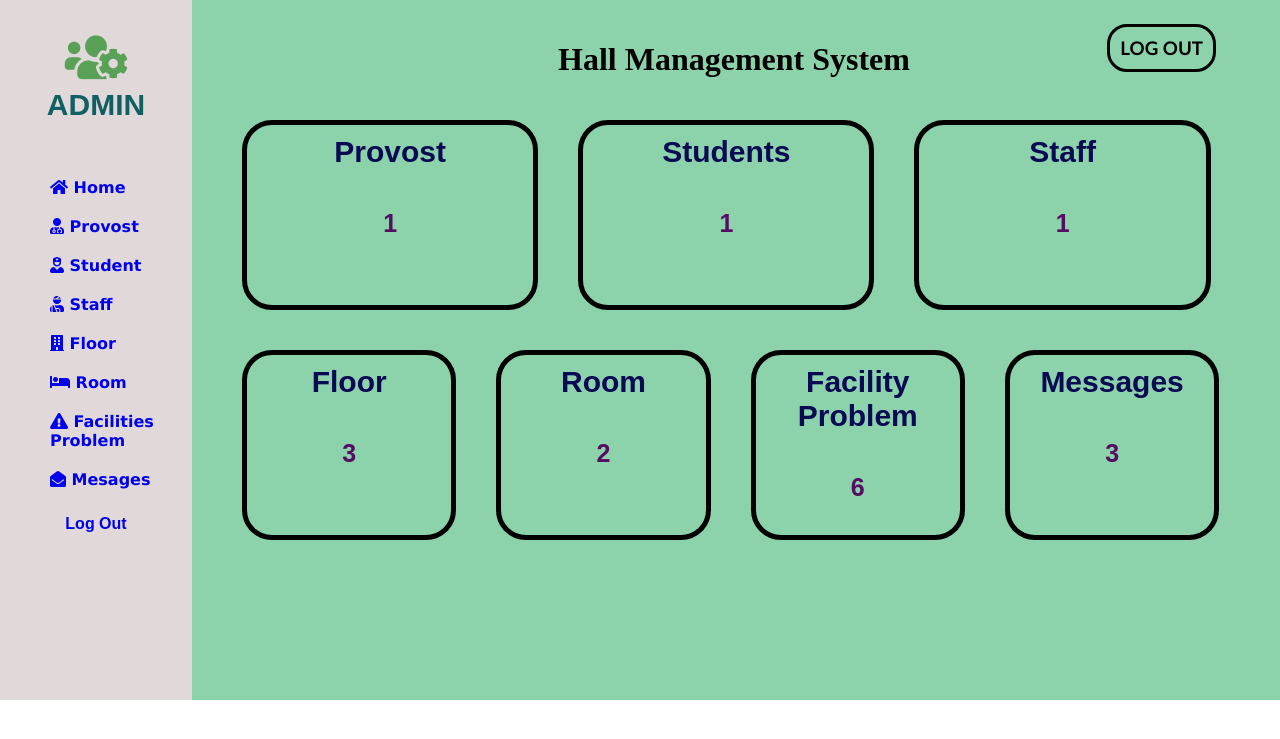
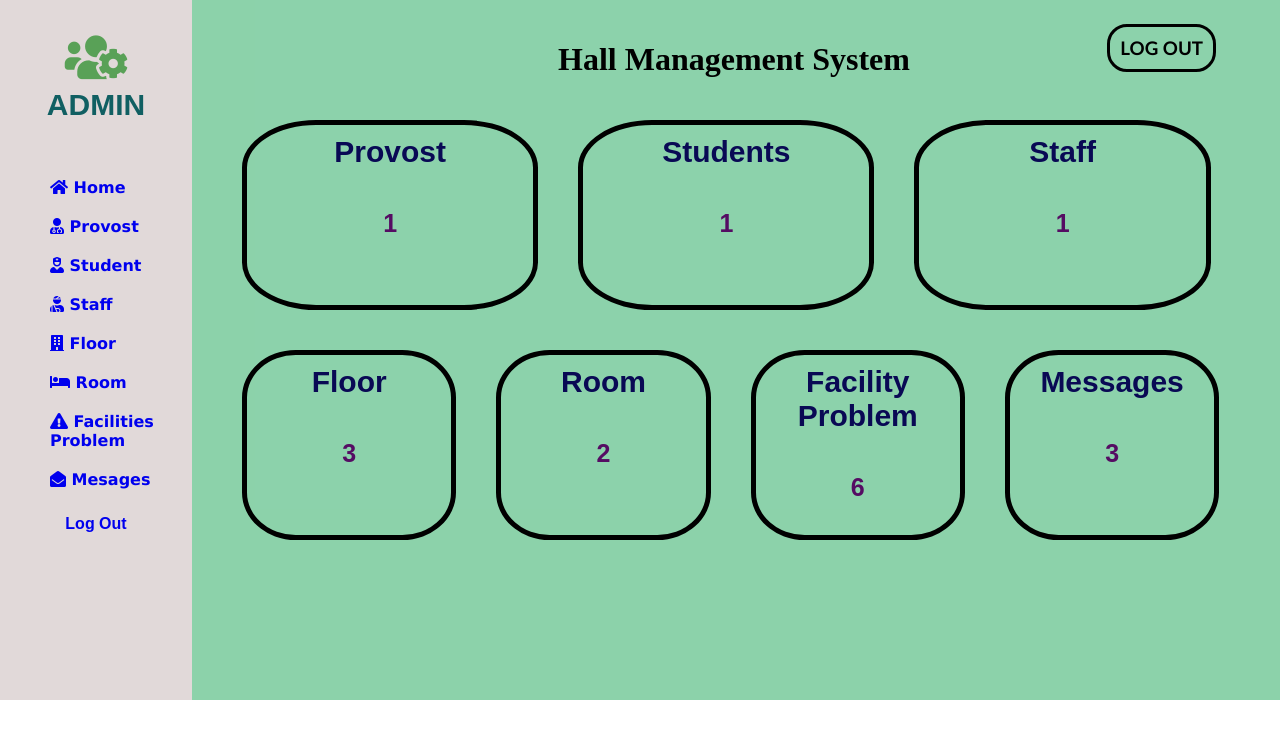
Before and after one commit to shakil2022/IWT-Final_Project, a PHP site: page /php/dashboard/home.php in a window 1280 px wide. Shown: the top 739 px of the page. Run offline with PHP 8.4, Linux system fonts and the light colour scheme; data comes from the database, SQL or seed files in the repository; some web fonts are replaced.

Commit message:
Update home.php

```diff
--- a/dashboard/home.php
+++ b/dashboard/home.php
@@ -95,7 +95,7 @@
                float: left;
                margin: 20px;
                border: solid black 5px;
-               border-radius: 30px;
+               border-radius: 25%;
                font-weight: bolder;
                color: rgb(9, 9, 84);
                font-size: 30px;
```
